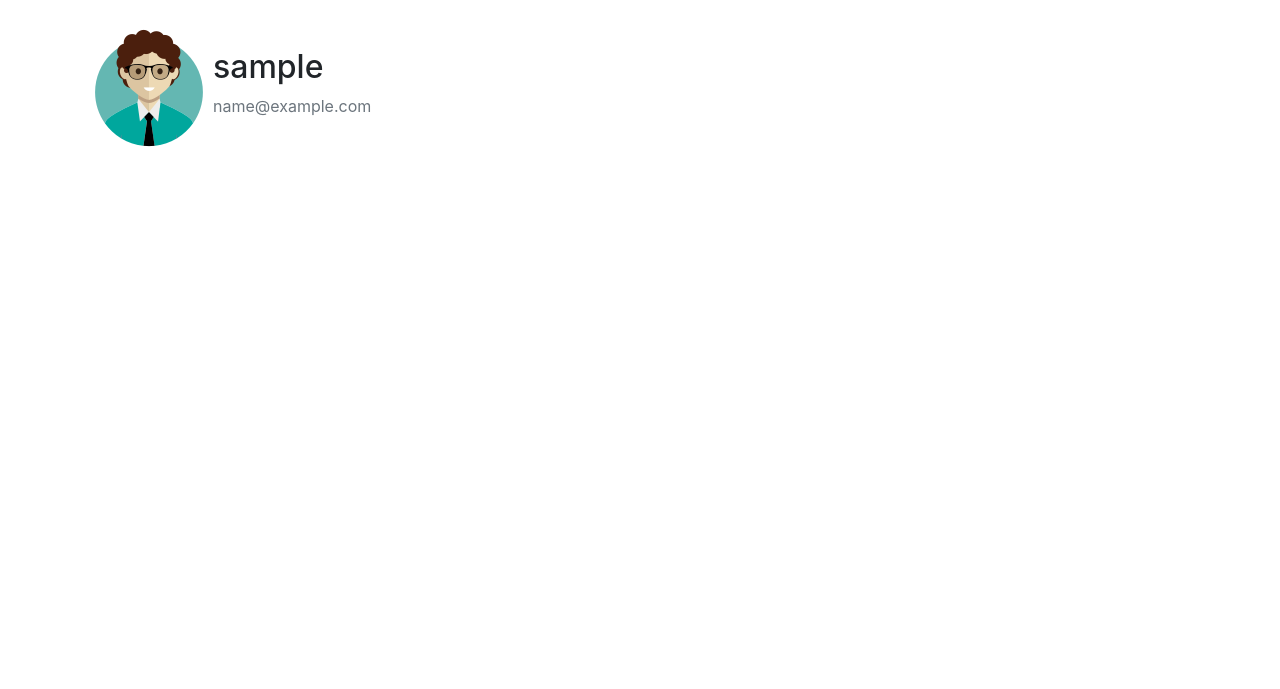
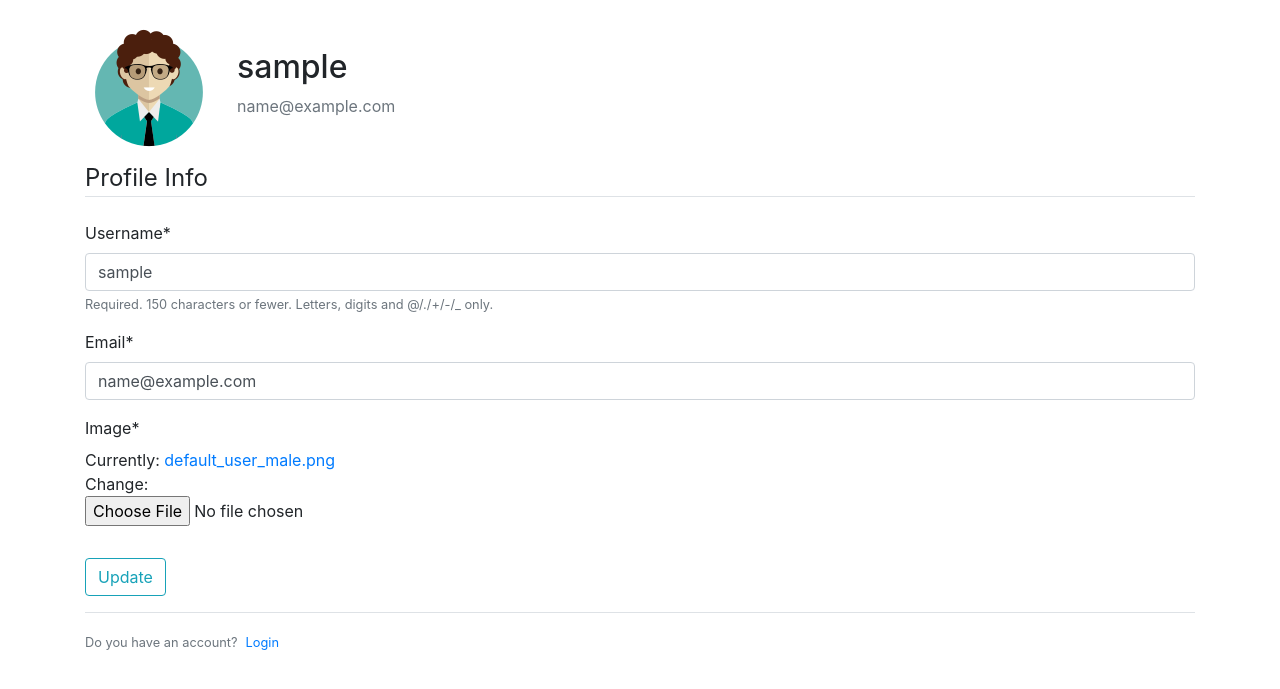
Before and after one commit to omerfarukabaci/hipo-meal, a Django app: page /profile/ in a window 1280 px wide. Shown: the part 86-775 px from the top of the page. Run offline with Django 3.2, Linux system fonts and the light colour scheme; the visitor is signed in with stand-in values (Sample User, id 1); some libraries are stand-ins or nearby versions.

Commit message:
Add profile update form to profile route

```diff
--- a/hipo_meal/users/forms.py
+++ b/hipo_meal/users/forms.py
@@ -1,6 +1,7 @@
 from django import forms
 from django.contrib.auth.models import User
 from django.contrib.auth.forms import UserCreationForm
+from .models import Profile
 
 class UserRegisterForm(UserCreationForm):
     email = forms.EmailField()
@@ -8,3 +9,15 @@ class UserRegisterForm(UserCreationForm):
     class Meta:
         model = User
         fields = ['username', 'email', 'password1', 'password2']
+
+class UserUpdateForm(forms.ModelForm):
+    email = forms.EmailField()
+
+    class Meta:
+        model = User
+        fields = ['username', 'email']
+
+class ProfileUpdateForm(forms.ModelForm):
+    class Meta:
+        model = Profile
+        fields = ['image']
--- a/hipo_meal/users/templates/users/profile.html
+++ b/hipo_meal/users/templates/users/profile.html
@@ -4,12 +4,29 @@
 {% block content %}
     <div class="content-section">
         <div class="media">
-            <img class="rounded-circle account-img" src="{{ user.profile.image.url }}">
+            <img class="rounded-circle thumbnail mr-4 mb-2" src="{{ user.profile.image.url }}">
             <div class="media-body">
                 <h2 class="mt-4 account-heading">{{ user.username }}</h2>
                 <p class="text-secondary">{{ user.email }}</p>
             </div>
         </div>
-        <!-- FORM HERE -->
+        <div class="content-section">
+            <form method="POST" enctype="multipart/form-data">
+                {% csrf_token %}
+                <fieldset class="form-group">
+                    <legend class="border-bottom mb-4">Profile Info</legend>
+                    {{ user_form|crispy }}
+                    {{ profile_form|crispy }}
+                </fieldset>
+                <div class="form-group">
+                    <button class="btn btn-outline-info" , type="submit">Update</button>
+                </div>
+            </form>
+            <div class="border-top pt-3">
+                <small class="text-muted">
+                    Do you have an account?<a class="ml-2" href="{% url 'login' %}">Login</a>
+                </small>
+            </div>
+        </div>
     </div>
 {% endblock content %}
--- a/hipo_meal/users/views.py
+++ b/hipo_meal/users/views.py
@@ -1,7 +1,7 @@
 from django.shortcuts import render, redirect
 from django.contrib import messages
 from django.contrib.auth.decorators import login_required
-from .forms import UserRegisterForm
+from .forms import UserRegisterForm, UserUpdateForm, ProfileUpdateForm
 
 def register(request):
     if request.method == "POST":
@@ -22,4 +22,22 @@ def register(request):
 
 @login_required
 def profile(request):
-    return render(request, 'users/profile.html')
+    if request.method == "POST":
+        user_form = UserUpdateForm(request.POST, instance=request.user)
+        profile_form = ProfileUpdateForm(request.POST, request.FILES, instance=request.user.profile)
+
+        if user_form.is_valid() and profile_form.is_valid():
+            user_form.save()
+            profile_form.save()
+            messages.success(request, f'Your account is updated!')
+            return redirect('profile')
+
+    else:
+        user_form = UserUpdateForm(instance=request.user)
+        profile_form = ProfileUpdateForm(instance=request.user.profile)
+
+    context = {
+        'user_form': user_form,
+        'profile_form': profile_form
+    }
+    return render(request, 'users/profile.html', context)
```
